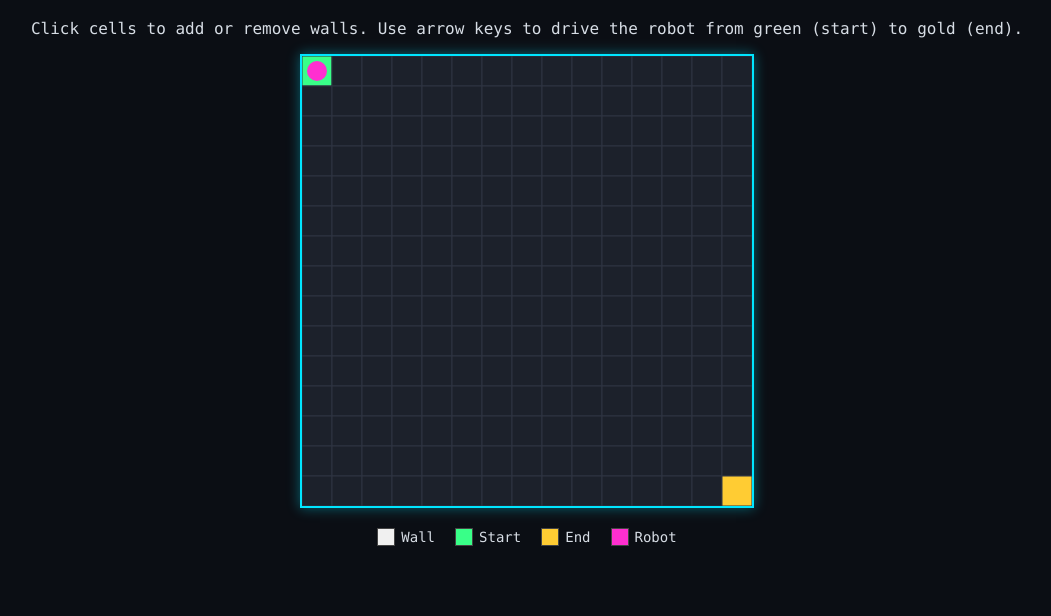
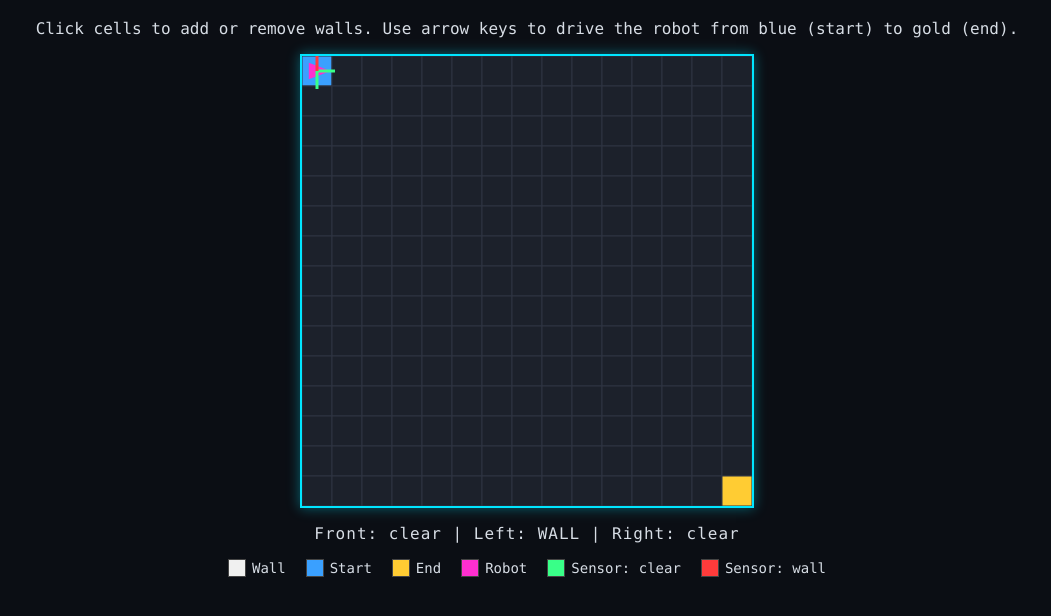
Before and after one commit to cool-coder16/Portfolio, a website: page index.html in a window 1280 px wide. Shown: the part 62-678 px from the top of the page, without its empty margins (113-1164 px from the left). Drawn offline with Linux system fonts and the light colour scheme.

Commit message:
Day 3: wall sensors + robot heading
Adds a heading the robot tracks (whichever direction was last pressed),
front/left/right wall sensors relative to that heading shown as
colored lines plus a text readout, and switches the robot from a
circle to a rotating arrow so its facing direction is visible. Also
recolors the start cell from green to blue so the green "clear"
sensor line stays visible on top of it.

```diff
--- a/index.html
+++ b/index.html
@@ -7,15 +7,19 @@
 </head>
 <body>
   <h1>Maze Robot Simulator</h1>
-  <p>Click cells to add or remove walls. Use arrow keys to drive the robot from green (start) to gold (end).</p>
+  <p>Click cells to add or remove walls. Use arrow keys to drive the robot from blue (start) to gold (end).</p>
 
   <canvas id="mazeCanvas"></canvas>
 
+  <p id="sensorReadout" class="readout"></p>
+
   <div class="legend">
     <div class="legend-item"><span class="legend-swatch" style="background:#f0f0f0;"></span>Wall</div>
-    <div class="legend-item"><span class="legend-swatch" style="background:#39ff88;"></span>Start</div>
+    <div class="legend-item"><span class="legend-swatch" style="background:#3aa0ff;"></span>Start</div>
     <div class="legend-item"><span class="legend-swatch" style="background:#ffcc33;"></span>End</div>
     <div class="legend-item"><span class="legend-swatch" style="background:#ff2fd0;"></span>Robot</div>
+    <div class="legend-item"><span class="legend-swatch" style="background:#39ff88;"></span>Sensor: clear</div>
+    <div class="legend-item"><span class="legend-swatch" style="background:#ff3b3b;"></span>Sensor: wall</div>
   </div>
 
   <script src="script.js"></script>
--- a/script.js
+++ b/script.js
@@ -22,6 +22,36 @@ const START = { row: 0, col: 0 };
 const END = { row: GRID_SIZE - 1, col: GRID_SIZE - 1 };
 const robot = { row: START.row, col: START.col };
 
+// The row/col change each direction causes.
+const DELTAS = {
+  up: { row: -1, col: 0 },
+  down: { row: 1, col: 0 },
+  left: { row: 0, col: -1 },
+  right: { row: 0, col: 1 },
+};
+
+// A real robot doesn't know compass directions — it only knows what's in
+// front of it, to its left, and to its right. So we track which way the
+// robot is currently facing, and figure out "front/left/right" from that.
+let heading = "right";
+
+// Clockwise order, used to rotate a direction left (-1) or right (+1).
+const DIR_ORDER = ["up", "right", "down", "left"];
+function rotate(dir, steps) {
+  const index = DIR_ORDER.indexOf(dir);
+  return DIR_ORDER[(index + steps + DIR_ORDER.length) % DIR_ORDER.length];
+}
+
+// True if there's a wall (or the edge of the grid) one cell away from the
+// robot, in the given direction.
+function hasWall(dir) {
+  const delta = DELTAS[dir];
+  const row = robot.row + delta.row;
+  const col = robot.col + delta.col;
+  const inBounds = row >= 0 && row < GRID_SIZE && col >= 0 && col < GRID_SIZE;
+  return !inBounds || grid[row][col];
+}
+
 function draw() {
   ctx.clearRect(0, 0, canvas.width, canvas.height);
 
@@ -34,7 +64,7 @@ function draw() {
       if (grid[row][col]) {
         ctx.fillStyle = "#f0f0f0"; // wall, almost-white
       } else if (row === START.row && col === START.col) {
-        ctx.fillStyle = "#39ff88"; // start cell, neon green
+        ctx.fillStyle = "#3aa0ff"; // start cell, neon blue (not green — keeps the green "clear" sensor line visible here)
       } else if (row === END.row && col === END.col) {
         ctx.fillStyle = "#ffcc33"; // end cell, neon gold
       } else {
@@ -47,13 +77,66 @@ function draw() {
     }
   }
 
-  // Draw the robot as a circle centered in its current cell.
+  // Draw the robot as a triangle pointing in the direction it's facing —
+  // an arrow makes `heading` visible at a glance, instead of a plain circle
+  // that looks the same no matter which way the robot is turned.
   const centerX = robot.col * CELL_SIZE + CELL_SIZE / 2;
   const centerY = robot.row * CELL_SIZE + CELL_SIZE / 2;
-  ctx.fillStyle = "#ff2fd0"; // hot pink — picked to contrast against the green start cell
+  drawRobotArrow(centerX, centerY);
+
+  drawSensors(centerX, centerY);
+}
+
+function drawRobotArrow(centerX, centerY) {
+  // DIR_ORDER is already clockwise (up, right, down, left), so each step
+  // through it is a 90-degree clockwise turn — same trick rotate() uses.
+  const angle = (DIR_ORDER.indexOf(heading) * Math.PI) / 2;
+  const size = CELL_SIZE / 2.2;
+
+  ctx.save();
+  ctx.translate(centerX, centerY);
+  ctx.rotate(angle); // rotates the triangle below (drawn pointing "up") to face `heading`
+
+  ctx.fillStyle = "#ff2fd0"; // hot pink — picked to contrast against the blue start cell
   ctx.beginPath();
-  ctx.arc(centerX, centerY, CELL_SIZE / 3, 0, Math.PI * 2);
+  ctx.moveTo(0, -size); // tip
+  ctx.lineTo(size * 0.6, size * 0.6); // back-right corner
+  ctx.lineTo(-size * 0.6, size * 0.6); // back-left corner
+  ctx.closePath();
   ctx.fill();
+
+  ctx.restore();
+}
+
+// Draws a short line from the robot toward each of its 3 sensor directions
+// (front/left/right, relative to `heading`), colored by what it detects.
+function drawSensors(centerX, centerY) {
+  const sensors = {
+    front: hasWall(heading),
+    left: hasWall(rotate(heading, -1)),
+    right: hasWall(rotate(heading, 1)),
+  };
+
+  const lineLength = CELL_SIZE * 0.6;
+  ctx.lineWidth = 3;
+
+  for (const [label, dir] of [
+    ["front", heading],
+    ["left", rotate(heading, -1)],
+    ["right", rotate(heading, 1)],
+  ]) {
+    const delta = DELTAS[dir];
+    ctx.strokeStyle = sensors[label] ? "#ff3b3b" : "#39ff88"; // red = wall, green = clear
+    ctx.beginPath();
+    ctx.moveTo(centerX, centerY);
+    ctx.lineTo(centerX + delta.col * lineLength, centerY + delta.row * lineLength);
+    ctx.stroke();
+  }
+
+  // Text readout, so the exact sensor state is readable, not just visual.
+  const describe = (isWall) => (isWall ? "WALL" : "clear");
+  document.getElementById("sensorReadout").textContent =
+    `Front: ${describe(sensors.front)}  |  Left: ${describe(sensors.left)}  |  Right: ${describe(sensors.right)}`;
 }
 
 canvas.addEventListener("click", (event) => {
@@ -77,30 +160,32 @@ canvas.addEventListener("click", (event) => {
 });
 
 // --- Manual driving ---
-// Maps each arrow key to the row/col change it causes.
-const MOVES = {
-  ArrowUp: { row: -1, col: 0 },
-  ArrowDown: { row: 1, col: 0 },
-  ArrowLeft: { row: 0, col: -1 },
-  ArrowRight: { row: 0, col: 1 },
+// Maps each arrow key to the direction it represents.
+const KEY_TO_DIR = {
+  ArrowUp: "up",
+  ArrowDown: "down",
+  ArrowLeft: "left",
+  ArrowRight: "right",
 };
 
 document.addEventListener("keydown", (event) => {
-  const move = MOVES[event.key];
-  if (!move) return; // not an arrow key, ignore
+  const dir = KEY_TO_DIR[event.key];
+  if (!dir) return; // not an arrow key, ignore
 
   // Arrow keys scroll the page by default — stop that so driving feels normal.
   event.preventDefault();
 
-  const newRow = robot.row + move.row;
-  const newCol = robot.col + move.col;
+  // Pressing a direction always turns the robot to face it, even if a wall
+  // blocks the move — that's what lets you "look" at a wall and see the
+  // front sensor go red without needing to move into it.
+  heading = dir;
 
-  const inBounds =
-    newRow >= 0 && newRow < GRID_SIZE && newCol >= 0 && newCol < GRID_SIZE;
-  if (!inBounds || grid[newRow][newCol]) return; // wall or edge of grid blocks movement
+  if (!hasWall(dir)) {
+    const delta = DELTAS[dir];
+    robot.row += delta.row;
+    robot.col += delta.col;
+  }
 
-  robot.row = newRow;
-  robot.col = newCol;
   draw();
 });
 
--- a/style.css
+++ b/style.css
@@ -18,6 +18,12 @@ canvas {
   border: 2px solid #00e5ff;
   box-shadow: 0 0 12px rgba(0, 229, 255, 0.4); /* neon glow around the grid */
   cursor: pointer;
+}
+
+.readout {
+  font-size: 16px;
+  letter-spacing: 1px;
+  margin-top: 12px;
 }
 
 /* --- Legend --- */
```
